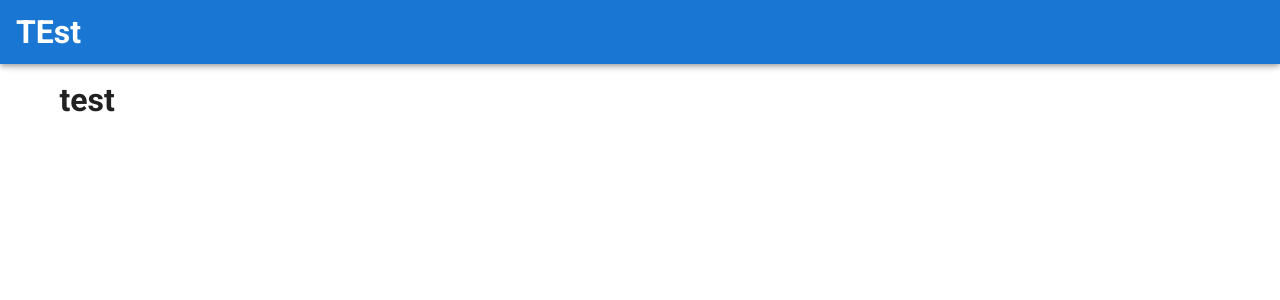
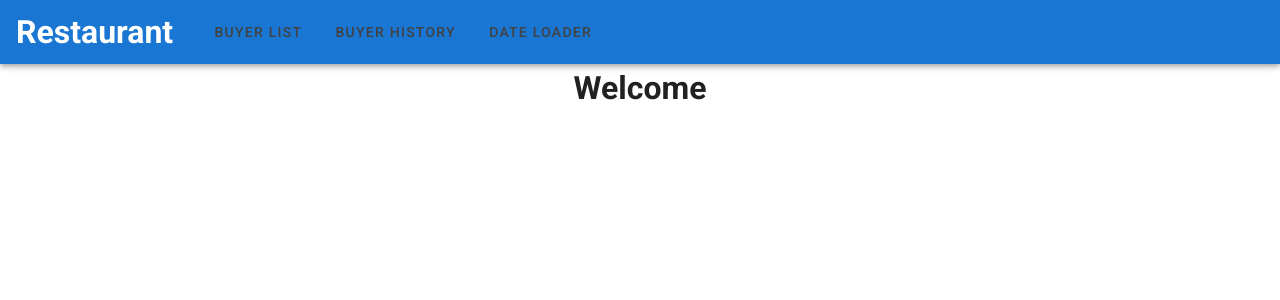
Before and after one commit to jabn1/DGraphChallenge, a Vue app in the folder Restaurant/restaurant-client/: page /home in a window 1280 px wide. Shown: the top 300 px of the page. Built offline with nearby package versions, Linux system fonts and the light colour scheme.

Commit message:
Finish client

```diff
--- a/Restaurant/restaurant-client/src/App.vue
+++ b/Restaurant/restaurant-client/src/App.vue
@@ -5,7 +5,19 @@
       color="primary"
       dark
     >
-    <h1>TEst</h1>
+    <router-link to="/home">
+    <h1 style="color: white;" >Restaurant</h1>
+    </router-link>
+
+    <v-btn to="/buyers" color="secondary" text class="pl-10">
+      Buyer List
+    </v-btn>
+    <v-btn to="/buyer" color="secondary" text>
+      Buyer History
+    </v-btn>
+    <v-btn to="/load" color="secondary" text>
+      Date Loader
+    </v-btn>
     </v-app-bar>
 
     <v-main>
--- a/Restaurant/restaurant-client/src/components/Restaurant.vue
+++ b/Restaurant/restaurant-client/src/components/Restaurant.vue
@@ -1,6 +1,9 @@
 <template>
   <v-container>
-    <h1>test</h1>
+    <v-row justify="center">
+      <h1>Welcome</h1>
+    </v-row>
+
   </v-container>
 </template>
 
--- a/Restaurant/restaurant-client/src/router/index.js
+++ b/Restaurant/restaurant-client/src/router/index.js
@@ -11,6 +11,10 @@ const routes = [
   {
     path: '/home',
     component: Restaurant
+  },
+  {
+    path: '*',
+    redirect: '/home'
   },
   {
     path: '/buyers',
```
Also changed, not shown: 1 other file (tests, documents, lock files or other folders).
